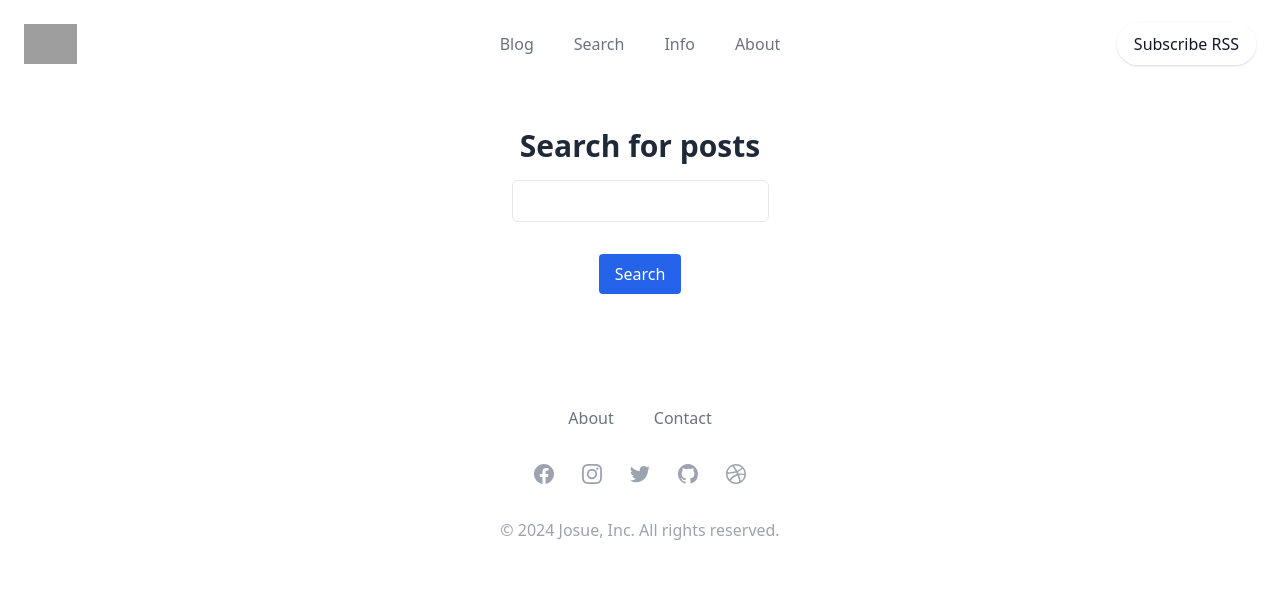
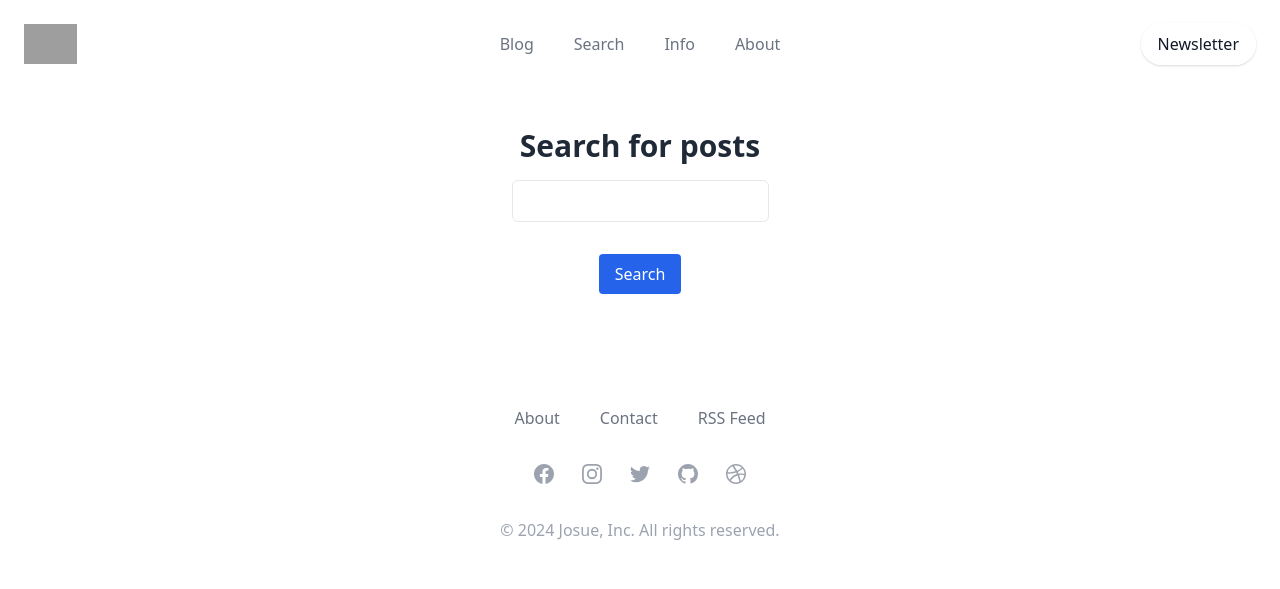
Before and after one commit to Josue-Tejeda/blog-app, a Django app: page /blog/search/ in a window 1280 px wide. Shown: the top 589 px of the page. Run offline with Django 5.2, Linux system fonts and the light colour scheme; parts of the project's set-up code (start-up, migrations or seed data) failed here and were passed over; some libraries are stand-ins or nearby versions; grey boxes are pictures that could not be loaded.

Commit message:
feat: update base structure

```diff
--- a/app/urls.py
+++ b/app/urls.py
@@ -1,6 +1,7 @@
 from django.contrib import admin
 from django.contrib.sitemaps.views import sitemap
 from django.urls import path, include
+from app import views
 from blog.sitemaps import PostSitemap
 
 sitemaps = {
@@ -9,6 +10,7 @@ sitemaps = {
 
 urlpatterns = [
     path('admin/', admin.site.urls),
+    path('', views.redirect_to_post_list),
     path('sitemap.xml', sitemap, {'sitemaps': sitemaps}, name='sitemap'),
     path('blog/', include('blog.urls', namespace='blog')),
 ]
--- /dev/null
+++ b/app/views.py
@@ -0,0 +1,4 @@
+from django.shortcuts import redirect
+
+def redirect_to_post_list(request):
+    return redirect('blog:post_list')
--- a/blog/templates/post/partials/footer.html
+++ b/blog/templates/post/partials/footer.html
@@ -9,6 +9,11 @@
             <div class="px-5 py-2">
                 <a href="#" class="text-base leading-6 text-gray-500 hover:text-gray-900">
                     Contact
+                </a>
+            </div>
+            <div class="px-5 py-2">
+                <a href="{% url "blog:post_feed" %}" class="text-base leading-6 text-gray-500 hover:text-gray-900">
+                    RSS Feed
                 </a>
             </div>
         </nav>
--- a/blog/templates/post/partials/header.html
+++ b/blog/templates/post/partials/header.html
@@ -36,9 +36,9 @@
     </div>
     <div class="hidden md:absolute md:flex md:items-center md:justify-end md:inset-y-0 md:right-0">
         <div class="inline-flex rounded-full shadow">
-            <div href="{% url "blog:post_feed" %}"
+            <div href="#"
                 class="inline-flex items-center px-4 py-2 text-base text-gray-900 bg-white border border-transparent rounded-full cursor-pointer font-base hover:bg-gray-50 ">
-                <a href="{% url 'blog:post_feed' %}">Subscribe RSS</a>
+                <a href="{% url 'blog:post_feed' %}">Newsletter</a>
             </div>
         </div>
     </div>
--- a/blog/views.py
+++ b/blog/views.py
@@ -4,7 +4,7 @@ from django.shortcuts import get_object_or_404, render
 from django.http import Http404
 from django.views.decorators.http import require_POST
 from django.db.models import Count
-from django.contrib.postgres.search import SearchVector
+from django.contrib.postgres.search import SearchVector, SearchQuery, SearchRank
 from taggit.models import Tag
 
 from blog.data import PUBLISHED
@@ -46,9 +46,11 @@ def post_search(request):
         form = SearchForm(request.GET)
         if form.is_valid():
             query = form.cleaned_data['query']
+            search_vector = SearchVector('title', 'body')
+            search_query = SearchQuery(query)
             results = Post.objects.annotate(
-                search=SearchVector('title', 'body')
-            ).filter(search=query)
+                search=search_vector, rank=SearchRank(search_vector, search_query)
+                ).filter(search=query).order_by('-rank')
 
     context = {
         'form': form,
```
Also changed, not shown: blog/sitemaps.py (line endings or trailing spaces).
